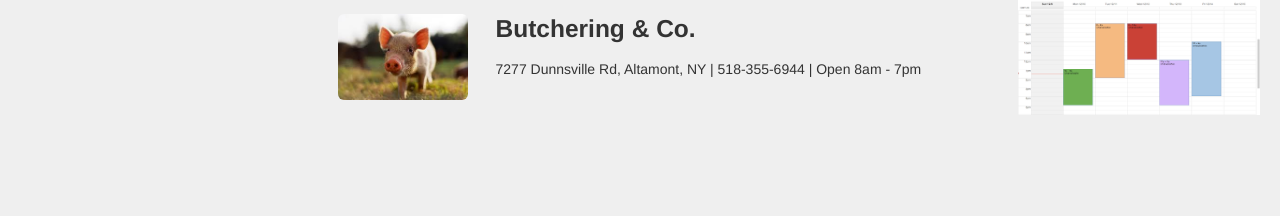
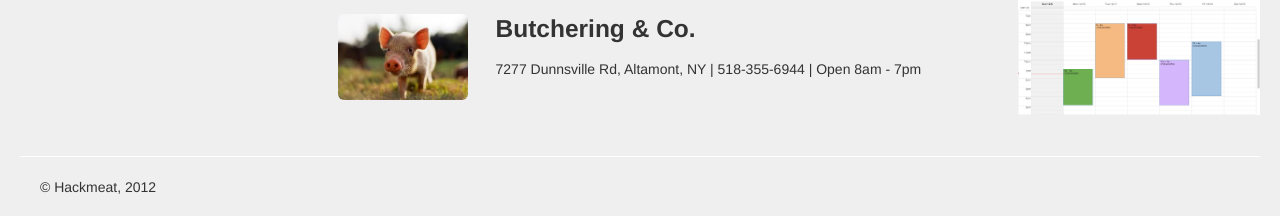
Before and after one commit to triplec1988/Hack----Meat, a Django app: page /u/processors/1/ in a window 1280 px wide. Shown: the part 584-800 px from the top of the page. Run offline with Django 3.2, Linux system fonts and the light colour scheme; parts of the project's set-up code (start-up, migrations or seed data) failed here and were passed over; some libraries are stand-ins or nearby versions.

Commit message:
copyright

```diff
--- a/templates/base.html
+++ b/templates/base.html
@@ -35,8 +35,16 @@
 
         {% block content %}{% endblock %}
 
+         <hr />
+         <div class="container-fluid">
+            <footer>
+                <p>&copy; Hackmeat, 2012</p>
+            </footer>
+        </div><!--footer div-->
         {% block modals %}
         {% endblock %}
+
+
 
         <script src="//ajax.googleapis.com/ajax/libs/jquery/1.8.2/jquery.min.js"></script>
         <script>window.jQuery || document.write('<script src="{{STATIC_URL}}js/vendor/jquery-1.8.2.min.js"><\/script>')</script>
```
